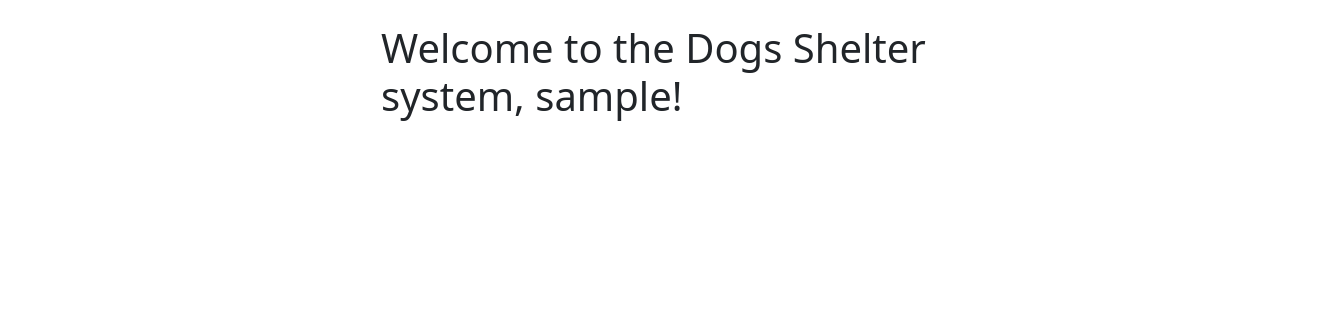
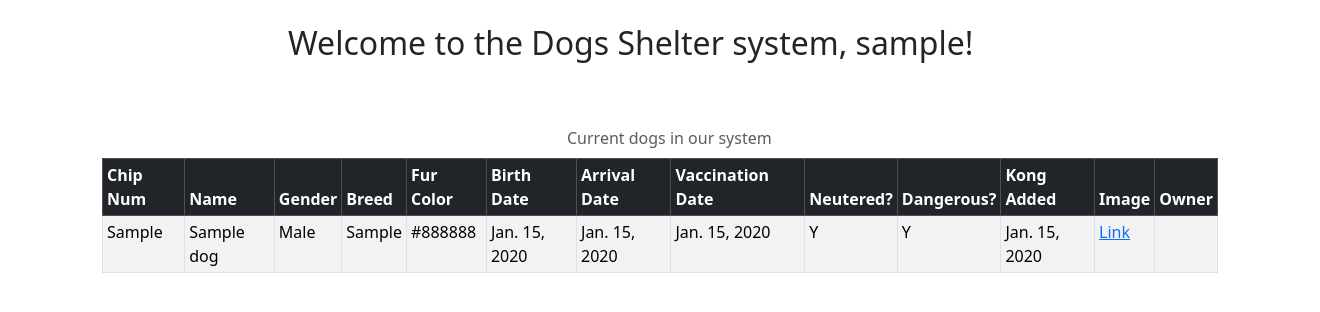
Before and after one commit to Ziadfahom/Dog-Shelter, a Django app: page / in a window 1320 px wide. Shown: the part 56-368 px from the top of the page. Run offline with Django 4.2, Linux system fonts and the light colour scheme; a user stored in the database is signed in; tables that the repository leaves empty hold one stand-in row (values such as "Sample post"); data that the repository does not hold is empty.

Commit message:
Display all dogs in home page

```diff
--- a/dogs_app/templates/home.html
+++ b/dogs_app/templates/home.html
@@ -1,10 +1,84 @@
 {% extends 'base.html' %}
 {% block content %}
 
-<div class="col-md-6 offset-md-3">
     {% if user.is_authenticated %}
 
-    <h1>Welcome to the Dogs Shelter system, {{ user.username }}!</h1>
+    <h2 class="col-md-8 offset-md-2">Welcome to the Dogs Shelter system, {{ user.username }}!</h2>
+        <br>
+        <br>
+                <table class="table table-sm table-striped table-hover table-bordered caption-top">
+                <caption class="col-md-8 offset-md-5">Current dogs in our system</caption>
+                 <thead class="table-dark">
+                    <tr>
+                      <th scope="col">Chip Num</th>
+                      <th scope="col">Name</th>
+                      <th scope="col">Gender</th>
+                      <th scope="col">Breed</th>
+                      <th scope="col">Fur Color</th>
+                      <th scope="col">Birth Date</th>
+                      <th scope="col">Arrival Date</th>
+                      <th scope="col">Vaccination Date</th>
+                      <th scope="col">Neutered?</th>
+                      <th scope="col">Dangerous?</th>
+                      <th scope="col">Kong Added</th>
+                      <th scope="col">Image</th>
+                      <th scope="col">Owner</th>
+                    </tr>
+                  </thead>
+                  <tbody>
+                        {% if dogs %}
+                            {% for dog in dogs %}
+                        <tr>
+                            {% if dog.chipNum %}
+                            <td>{{ dog.chipNum }}</td>
+                            {% else %}
+                            <td></td>
+                            {% endif %}
+
+                            <td>{{ dog.dogName }}</td>
+
+                            {% if dog.gender == "M" %}
+                            <td>Male</td>
+                            {% elif dog.gender == "F" %}
+                            <td>Female</td>
+                            {% else %}
+                            <td></td>
+                            {% endif %}
+
+                            {% if dog.breed %}
+                            <td>{{ dog.breed }}</td>
+                            {% else %}
+                            <td></td>
+                            {% endif %}
+
+                            {% if dog.furColor %}
+                            <td>{{ dog.furColor }}</td>
+                            {% else %}
+                            <td></td>
+                            {% endif %}
+
+                            {% if dog.dateOfBirthEst %}
+                            <td>{{ dog.dateOfBirthEst }}</td>
+                            {% else %}
+                            <td></td>
+                            {% endif %}
+
+                            <td>{{ dog.dateOfArrival }}</td>
+                            <td>{{ dog.dateOfVaccination }}</td>
+                            <td>{{ dog.isNeutered }}</td>
+                            <td>{{ dog.isDangerous }}</td>
+                            <td>{{ dog.kongDateAdded }}</td>
+                            <td>
+                                {% if dog.dogImageURL %}
+                                <a href="{{ dog.dogImageURL }}">Link</a></td>
+                                {% endif %}
+                            <td>{{ dog.ownerSerialNum }}</td>
+                        </tr>
+                            {% endfor %}
+                        {% endif %}
+                  </tbody>
+                </table>
+
 
     {% else %}
     <h1 class="offset-md-4">Login</h1>
@@ -12,18 +86,18 @@
             <form method="POST" action="{% url 'home' %}">
             {% csrf_token %}
 
-      <div class="form-group">
-        <input type="text" class="form-control" name="username" placeholder="Username" required>
+            <div class="form-floating mb-3">
+                <input type="text" class="form-control" name="username" id="floatingUsername" placeholder="Username" required>
+                <label for="floatingUsername">Username</label>
             </div>
             <br>
-      <div class="form-group">
-          <input type="password" class="form-control" name="password" placeholder="Password" required>
+            <div class="form-floating">
+                <input type="password" class="form-control" name="password" id="floatingPassword" placeholder="Password" required>
+                <label for="floatingPassword">Password</label>
             </div>
             <br>
             <button type="submit" class="btn btn-secondary">Login</button>
-
         </form>
 
-</div>
     {% endif %}
 {% endblock %}
--- a/dogs_app/views.py
+++ b/dogs_app/views.py
@@ -2,11 +2,13 @@ from django.shortcuts import render, redirect
 from django.contrib.auth import authenticate, login, logout, get_user_model
 from django.contrib import messages
 from .forms import SignUpForm
-
+from .models import Dog
 
 # Main Page view for displaying either dog records if  user is logged in,
 # or a login page if user is logged out
 def home_view(request):
+    # Get all the dog records in the database
+    all_dogs = Dog.objects.all().order_by('-dateOfArrival')
 
     # Checking if user is logged in
     if request.method == 'POST':
@@ -36,7 +38,7 @@ def home_view(request):
     else:
 
         # User is not logged in, redirect them to login page (home)
-        return render(request, 'home.html', {})
+        return render(request, 'home.html', {"dogs": all_dogs})
 
 
 # Logout Users view for displaying a user-logout option if they're already logged in
```
Also changed, not shown: dogs_app/templates/register.html (+6 -1 lines). Lines whose indentation alone changed are shown as unchanged.
